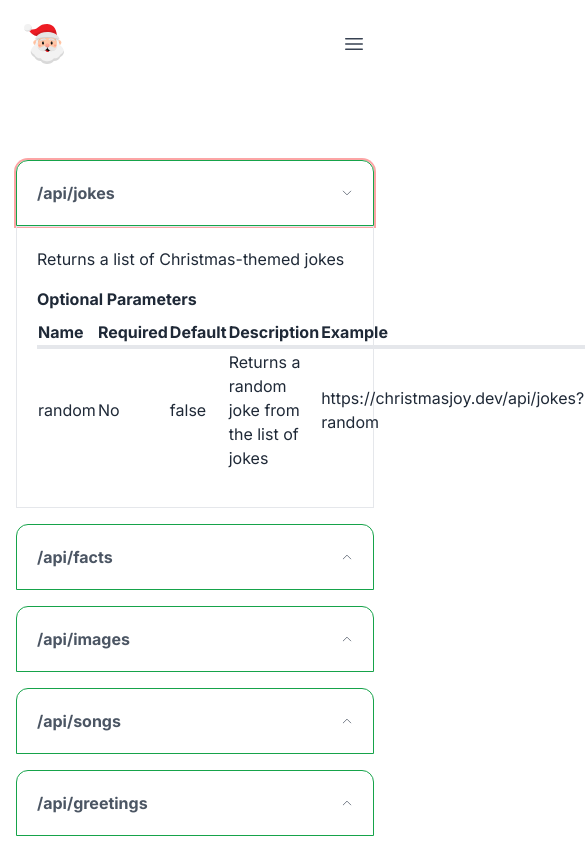
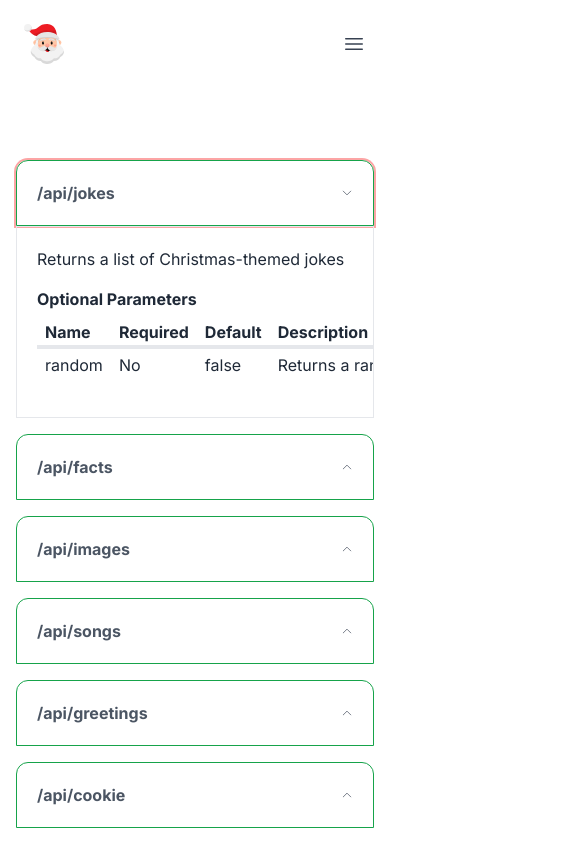
Before and after one commit to mariamills/christmasjoy, a Next.js app: page /docs/endpoints in a window 390 px wide. Both pictures are taken after a click on the button "/api/jokes". Shown: the top 844 px of the page, 585 px wide, since content can reach past the window. Built offline with nearby package versions, Linux system fonts and the light colour scheme.

Commit message:
Add responsive utilities to table in Accordion.tsx

```diff
--- a/src/app/docs/endpoints/page.tsx
+++ b/src/app/docs/endpoints/page.tsx
@@ -6,9 +6,7 @@ import endpoints from "@/data/endpoints.json";
 function Endpoints() {
     return (
         <div className="">
-            <div className="">
-                <Accordion items={endpoints} />
-            </div>
+            <Accordion items={endpoints} />
         </div>
   );
 }
--- a/src/components/Accordion.tsx
+++ b/src/components/Accordion.tsx
@@ -53,28 +53,28 @@ function Accordion({ items }: Readonly<AccordionProps>) {
                         </button>
                     </h2>
                     {openItem === index && (
-                        <div id={`accordion-collapse-body-${index}`} className="p-5 border border-gray-200 ">
+                        <div id={`accordion-collapse-body-${index}`} className="p-5 border border-gray-200 overflow-auto">
                             <p className="mb-4 text-gray-800">{item.answer}</p>
                             {item.title ? <h3 className="mb-2 text-gray-800 font-bold">{item.title}</h3> : null}
                             {item.parameters ? (
                                 <table className="w-full mb-4 text-gray-800">
                                     <thead className="border-b-4">
                                     <tr>
-                                        <th className="text-left">Name</th>
-                                        <th className="text-left">Required</th>
-                                        <th className="text-left">Default</th>
-                                        <th className="text-left">Description</th>
-                                        <th className="text-left">Example</th>
+                                        <th className="text-left px-2">Name</th>
+                                        <th className="text-left px-2">Required</th>
+                                        <th className="text-left px-2">Default</th>
+                                        <th className="text-left px-2">Description</th>
+                                        <th className="text-left px-2">Example</th>
                                     </tr>
                                     </thead>
                                     <tbody>
                                     {item.parameters.map((parameter) => (
                                         <tr key={parameter.name}>
-                                            <td>{parameter.name}</td>
-                                            <td>{parameter.required ? 'Yes' : 'No'}</td>
-                                            <td>{parameter.default}</td>
-                                            <td>{parameter.description}</td>
-                                            <td>{parameter.example}</td>
+                                            <td className="whitespace-nowrap px-2 py-1">{parameter.name}</td>
+                                            <td className="whitespace-nowrap px-2 py-1">{parameter.required ? 'Yes' : 'No'}</td>
+                                            <td className="whitespace-nowrap px-2 py-1">{parameter.default}</td>
+                                            <td className="whitespace-nowrap px-2 py-1">{parameter.description}</td>
+                                            <td className="whitespace-nowrap px-2 py-1">{parameter.example}</td>
                                         </tr>
                                     ))}
                                     </tbody>
```
